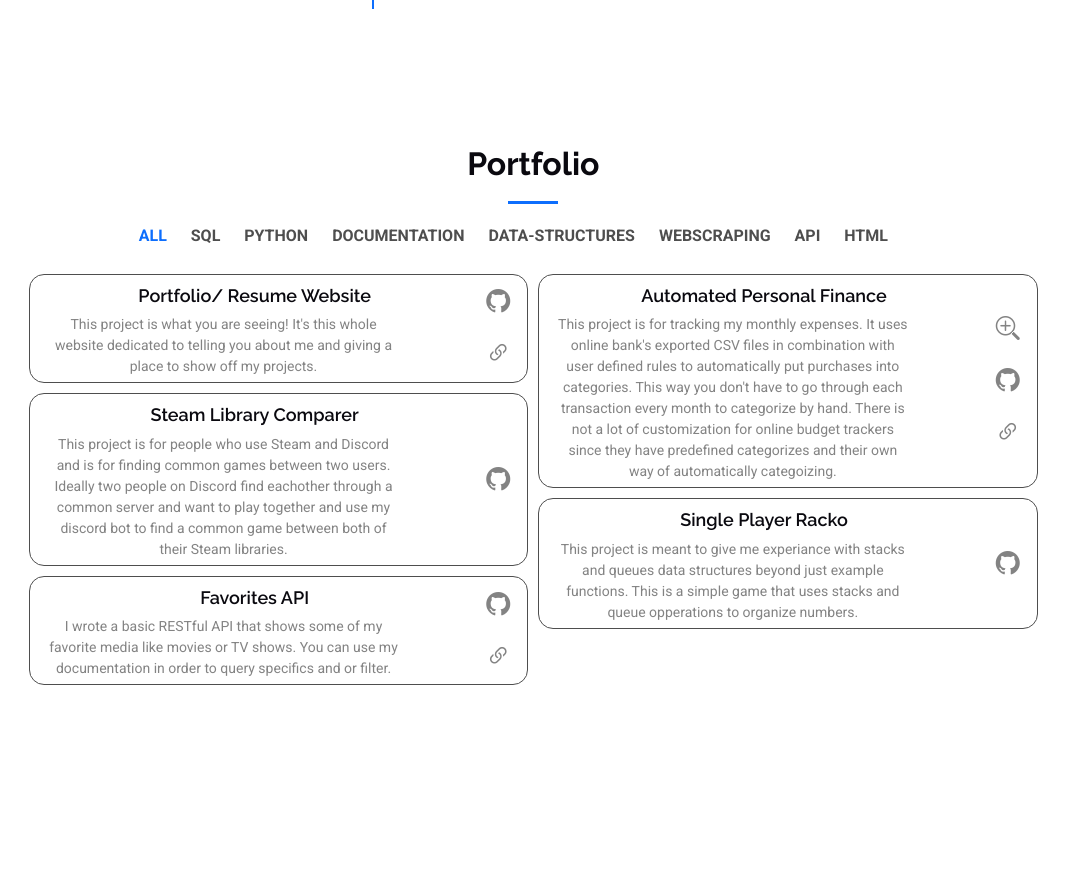
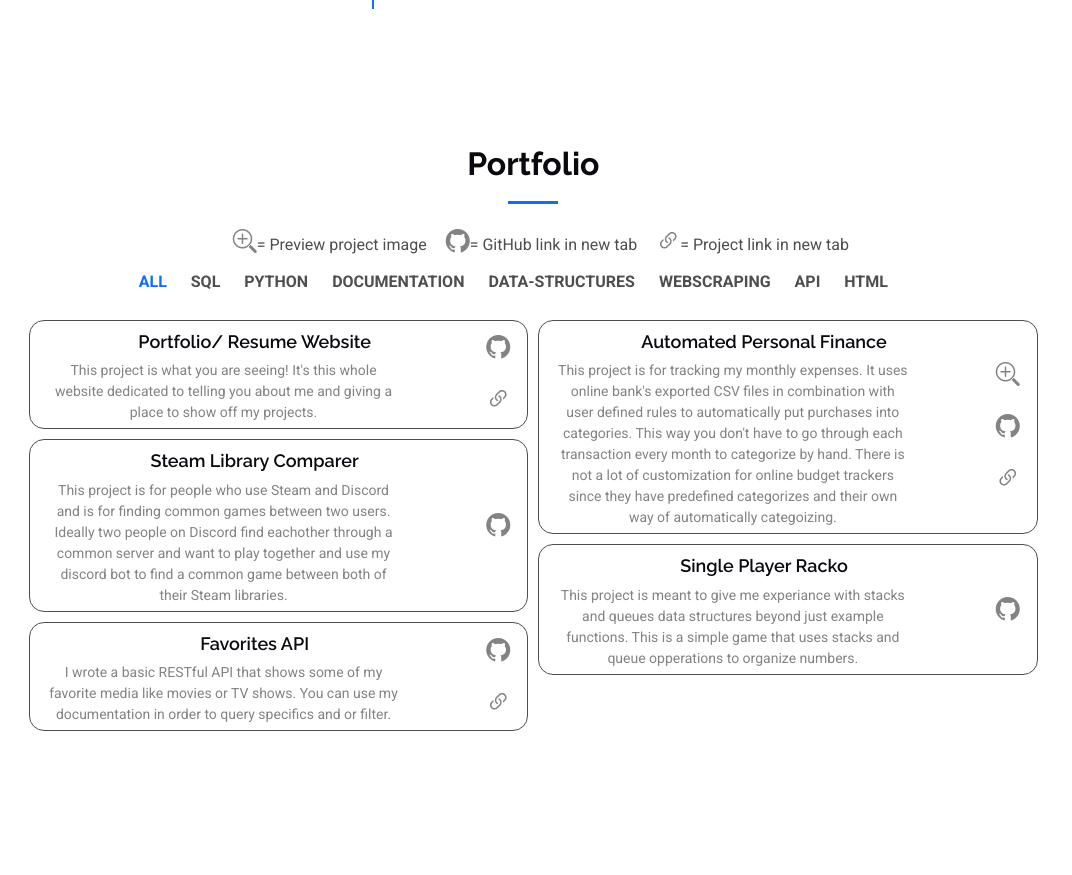
Before and after one commit to KingBubIII/portfolio_website, a Django app: page /about-me/ in a window 1280 px wide. Shown: the part 2044-2919 px from the top of the page, without its empty margins (0-1072 px from the left). Before the commit the page ends 2729 px from the top, so only its background shows below. Run offline with Django 5.2, Linux system fonts and the light colour scheme; some libraries are stand-ins or nearby versions.

Commit message:
updated portfolio section with a legend so people know what the links for each project do

```diff
--- a/me_info/static/CSS/main.css
+++ b/me_info/static/CSS/main.css
@@ -993,7 +993,8 @@ section h2:after {
 }
 
 .portfolio .portfolio-item .preview-link,
-.portfolio .portfolio-item .details-link {
+.portfolio .portfolio-item .details-link,
+.legend .details-link{
   font-size: 24px;
   color: color-mix(in srgb, var(--default-color), transparent 30%);
 }
@@ -1472,3 +1473,11 @@ section h2:after {
   margin-top: 10px;
   margin-bottom: 10px;
 }
+
+.legend {
+  margin: 10px;
+}
+
+.legend .details-link {
+  margin-left: 15px;
+}
--- a/me_info/templates/me_info/about_me_home.html
+++ b/me_info/templates/me_info/about_me_home.html
@@ -152,6 +152,11 @@
               <!-- Section Title -->
               <div class="container section-title" data-aos="fade-up">
                 <h2>Portfolio</h2>
+                <div class="legend">
+                  <a href="#" title="Preview Image" class="details-link"><i class="bi bi-zoom-in"></i></a><span>= Preview project image</span>
+                  <a href="#" title="GitHub Link" class="details-link"><i class="bi bi-github"></i></a><span>= GitHub link in new tab</span>
+                  <a href="#" title="Production link" class="details-link"><i class="bi bi-link-45deg"></i></a><span>= Project link in new tab</span>
+                </div>
                 <div class="container">
                   <div class="isotope-layout" data-default-filter="*" data-layout="masonry" data-sort="original-order">
                     <ul class="portfolio-filters isotope-filters" data-aos="fade-up" data-aos-delay="100">
```
